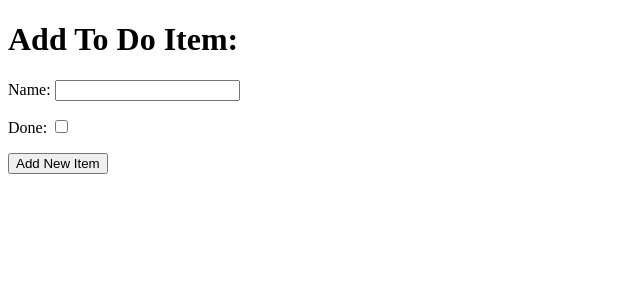
After one commit to belaventer/ci-hello-django, a Django app: page /add in a window 1280 px wide. The commit adds this page. Shown: the top 300 px of the page, without its empty margins (0-640 px from the left). Run offline with Django 3.2, Linux system fonts and the light colour scheme.

Commit message:
Add Creating Data lesson

```diff
--- a/django_todo/urls.py
+++ b/django_todo/urls.py
@@ -15,9 +15,10 @@ Including another URLconf
 """
 from django.contrib import admin
 from django.urls import path
-from todo.views import get_todo_list
+from todo.views import get_todo_list, add_item
 
 urlpatterns = [
     path('admin/', admin.site.urls),
-    path('', get_todo_list, name='get_todo_list')
+    path('', get_todo_list, name='get_todo_list'),
+    path('add', add_item, name='add')
 ]
--- /dev/null
+++ b/todo/templates/todo/add_item.html
@@ -0,0 +1,31 @@
+<!DOCTYPE html>
+<html lang="en">
+<head>
+    <meta charset="UTF-8">
+    <meta name="viewport" content="width=device-width, initial-scale=1.0">
+    <title>Document</title>
+</head>
+<body>
+    <h1>Add To Do Item:</h1>
+    <form method="POST" action="add">
+        {% csrf_token%}
+        <div>
+            <p>
+                <label for="id_name">Name:</label>
+                <input type="text" id="id_name" name="item_name" />
+            </p>
+        </div>
+        <div>
+            <p>
+                <label for="id_done">Done:</label>
+                <input type="checkbox" id="id_done" name="done" />
+            </p>
+        </div>
+        <div>
+            <p>
+                <button type="submit">Add New Item</button>
+            </p>
+        </div>
+    </form>
+</body>
+</html>
--- a/todo/views.py
+++ b/todo/views.py
@@ -1,6 +1,22 @@
-from django.shortcuts import render
+from django.shortcuts import render, redirect
+from .models import Item
 
 
 # Create your views here.
 def get_todo_list(request):
-    return render(request, 'todo/todo_list.html')
+    items = Item.objects.all()
+    context = {
+        'items': items
+    }
+    return render(request, 'todo/todo_list.html', context)
+
+
+def add_item(request):
+    if request.method == 'POST':
+        name = request.POST.get('item_name')
+        done = 'done' in request.POST
+
+        Item.objects.create(name=name, done=done)
+        return redirect('get_todo_list')
+
+    return render(request, 'todo/add_item.html')
```
Also changed, not shown: todo/templates/todo/todo_list.html (+12 -0 lines), README.md, db.sqlite3.
